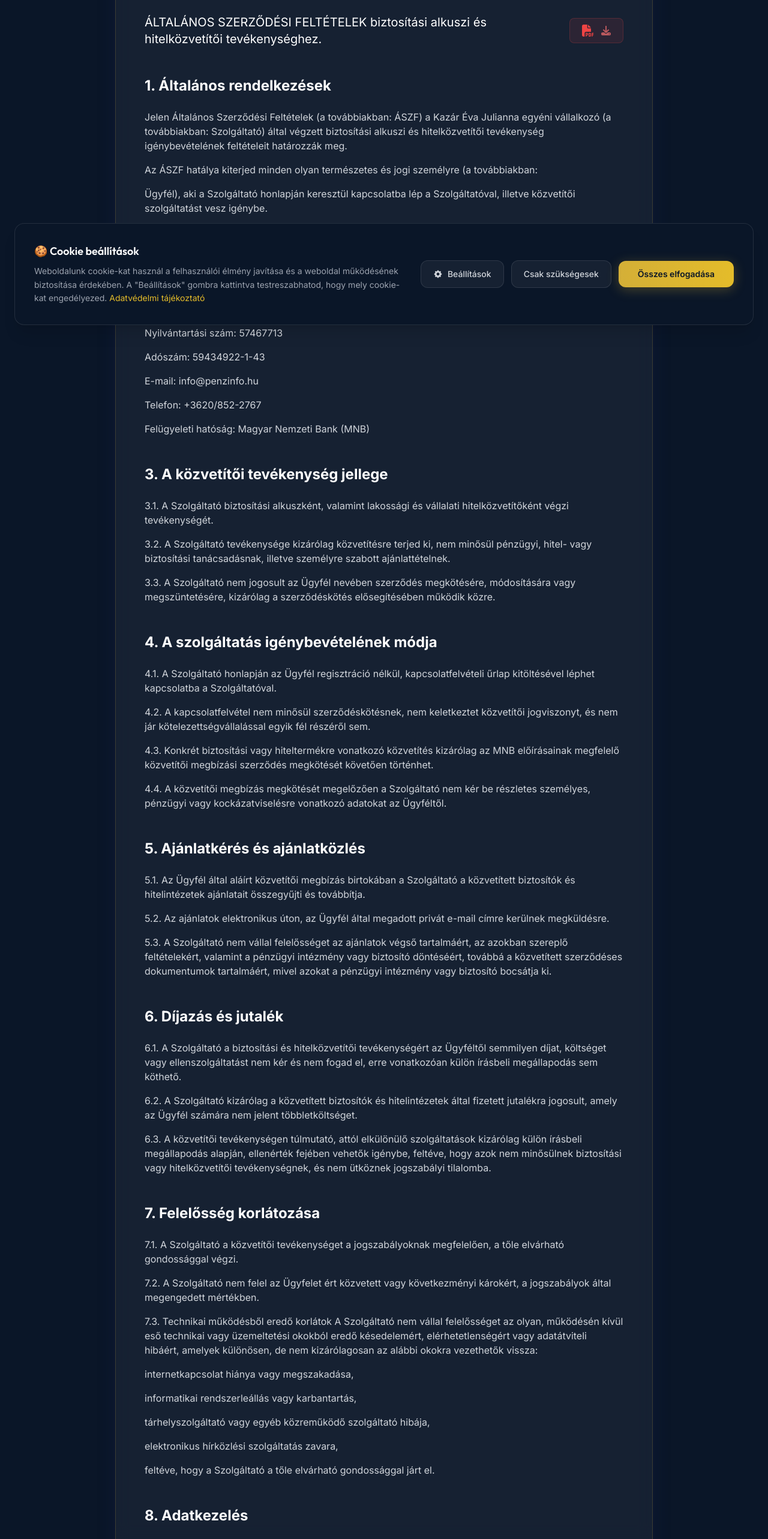
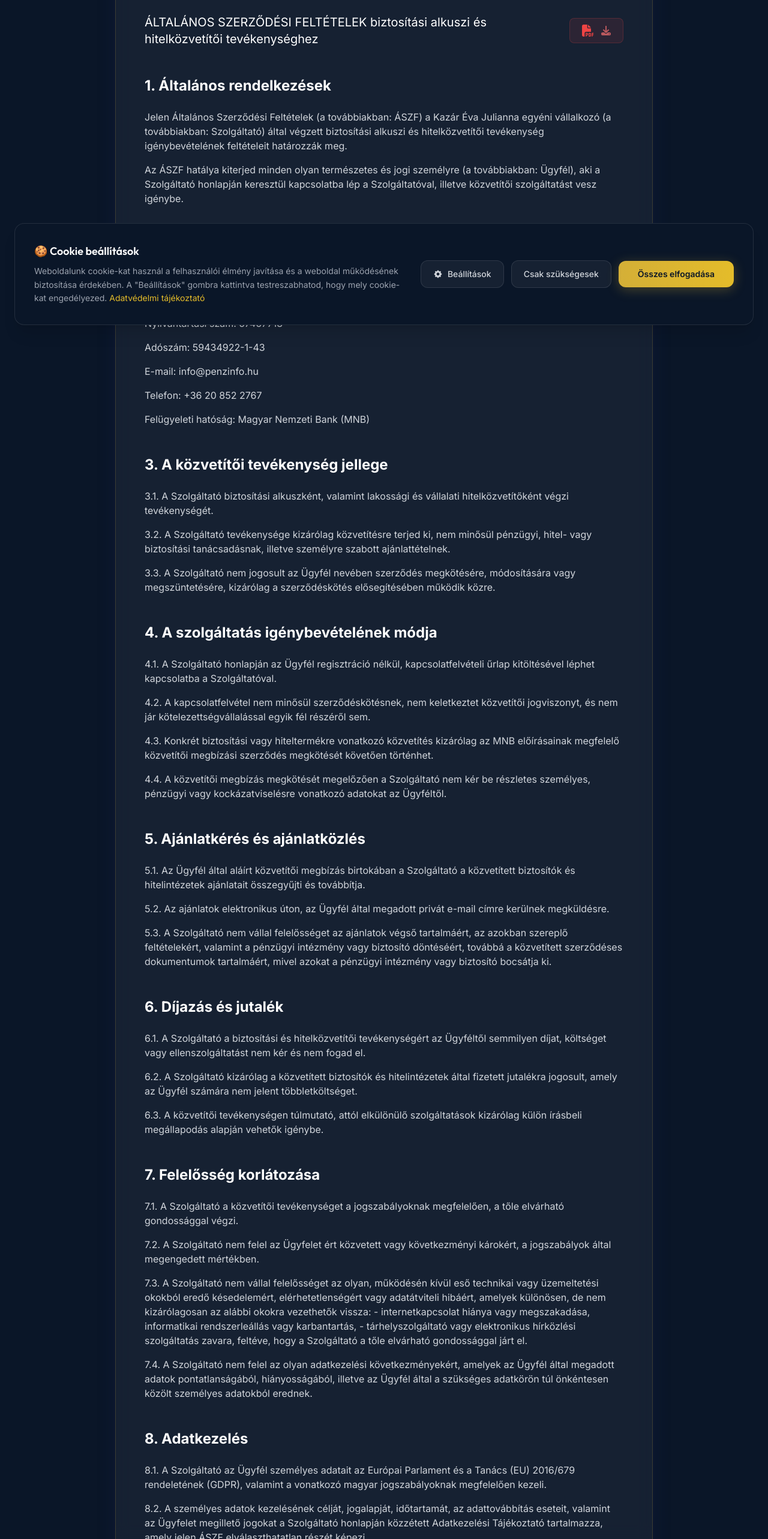
Before and after one commit to KazarGyorgy/keni_landing_nextjs, a Next.js app: page /aszf in a window 1280 px wide. Shown: the part 234-2800 px from the top of the page at 60% size. Built offline with nearby package versions, Linux system fonts and the light colour scheme.

Commit message:
ASZF update

```diff
--- a/src/app/aszf/terms-data.ts
+++ b/src/app/aszf/terms-data.ts
@@ -6,35 +6,34 @@ export interface TermSection {
 }
 
 export const termsData = {
-    lastUpdated: "2026-02-09",
+    lastUpdated: "2026-02-17",
     intro: [
-        "ÁLTALÁNOS SZERZŐDÉSI FELTÉTELEK biztosítási alkuszi és hitelközvetítői tevékenységhez."
+    "ÁLTALÁNOS SZERZŐDÉSI FELTÉTELEK biztosítási alkuszi és hitelközvetítői tevékenységhez"
 ],
     sections: [
     {
         "title": "1. Általános rendelkezések",
         "content": [
-                "Jelen Általános Szerződési Feltételek (a továbbiakban: ÁSZF) a Kazár Éva Julianna egyéni vállalkozó (a továbbiakban: Szolgáltató) által végzett biztosítási alkuszi és hitelközvetítői tevékenység igénybevételének feltételeit határozzák meg.",
-                "Az ÁSZF hatálya kiterjed minden olyan természetes és jogi személyre (a továbbiakban:",
-                "Ügyfél), aki a Szolgáltató honlapján keresztül kapcsolatba lép a Szolgáltatóval, illetve közvetítői szolgáltatást vesz igénybe."
+            "Jelen Általános Szerződési Feltételek (a továbbiakban: ÁSZF) a Kazár Éva Julianna egyéni vállalkozó (a továbbiakban:   Szolgáltató)   által   végzett   biztosítási   alkuszi   és   hitelközvetítői   tevékenység igénybevételének feltételeit határozzák meg.",
+            "Az ÁSZF hatálya kiterjed minden olyan természetes és jogi személyre (a továbbiakban: Ügyfél), aki a Szolgáltató honlapján keresztül kapcsolatba lép a Szolgáltatóval, illetve közvetítői szolgáltatást vesz igénybe."
         ]
     },
     {
         "title": "2. A Szolgáltató adatai",
         "content": [
             "Név: Kazár Éva Julianna egyéni vállalkozó",
-                "Székhely: 1096 Budapest Haller utca 23-25. A/309.",
+            "Székhely: 1096 Budapest Haller utca 23–25. A/309.",
             "Nyilvántartási szám: 57467713",
             "Adószám: 59434922-1-43",
             "E-mail: info@penzinfo.hu",
-                "Telefon: +3620/852-2767",
+            "Telefon: +36 20 852 2767",
             "Felügyeleti hatóság: Magyar Nemzeti Bank (MNB)"
         ]
     },
     {
         "title": "3. A közvetítői tevékenység jellege",
         "content": [
-                "3.1. A Szolgáltató biztosítási alkuszként, valamint lakossági és vállalati hitelközvetítőként végzi tevékenységét.",
+            "3.1.   A   Szolgáltató   biztosítási   alkuszként,   valamint   lakossági   és   vállalati   hitelközvetítőként   végzi tevékenységét.",
             "3.2. A Szolgáltató tevékenysége kizárólag közvetítésre terjed ki, nem minősül pénzügyi, hitel- vagy biztosítási tanácsadásnak, illetve személyre szabott ajánlattételnek.",
             "3.3. A Szolgáltató nem jogosult az Ügyfél nevében szerződés megkötésére, módosítására vagy megszüntetésére, kizárólag a szerződéskötés elősegítésében működik közre."
         ]
@@ -44,7 +43,7 @@ export const termsData = {
         "content": [
             "4.1. A Szolgáltató honlapján az Ügyfél regisztráció nélkül, kapcsolatfelvételi űrlap kitöltésével léphet kapcsolatba a Szolgáltatóval.",
             "4.2. A kapcsolatfelvétel nem minősül szerződéskötésnek, nem keletkeztet közvetítői jogviszonyt, és nem jár kötelezettségvállalással egyik fél részéről sem.",
-                "4.3. Konkrét biztosítási vagy hiteltermékre vonatkozó közvetítés kizárólag az MNB előírásainak megfelelő közvetítői megbízási szerződés megkötését követően történhet.",
+            "4.3.   Konkrét   biztosítási   vagy   hiteltermékre   vonatkozó   közvetítés   kizárólag   az   MNB   előírásainak megfelelő közvetítői megbízási szerződés megkötését követően történhet.",
             "4.4. A közvetítői megbízás megkötését megelőzően a Szolgáltató nem kér be részletes személyes, pénzügyi vagy kockázatviselésre vonatkozó adatokat az Ügyféltől."
         ]
     },
@@ -53,43 +52,39 @@ export const termsData = {
         "content": [
             "5.1. Az Ügyfél által aláírt közvetítői megbízás birtokában a Szolgáltató a közvetített biztosítók és hitelintézetek ajánlatait összegyűjti és továbbítja.",
             "5.2. Az ajánlatok elektronikus úton, az Ügyfél által megadott privát e-mail címre kerülnek megküldésre.",
-                "5.3. A Szolgáltató nem vállal felelősséget az ajánlatok végső tartalmáért, az azokban szereplő feltételekért, valamint a pénzügyi intézmény vagy biztosító döntéséért, továbbá a közvetített szerződéses dokumentumok tartalmáért, mivel azokat a pénzügyi intézmény vagy biztosító bocsátja ki."
+            "5.3. A Szolgáltató nem vállal felelősséget az ajánlatok végső tartalmáért, az azokban szereplő feltételekért,   valamint   a   pénzügyi   intézmény   vagy   biztosító   döntéséért,   továbbá   a   közvetített szerződéses dokumentumok tartalmáért, mivel azokat a pénzügyi intézmény vagy biztosító bocsátja ki."
         ]
     },
     {
         "title": "6. Díjazás és jutalék",
         "content": [
-                "6.1. A Szolgáltató a biztosítási és hitelközvetítői tevékenységért az Ügyféltől semmilyen díjat, költséget vagy ellenszolgáltatást nem kér és nem fogad el, erre vonatkozóan külön írásbeli megállapodás sem köthető.",
+            "6.1. A Szolgáltató a biztosítási és hitelközvetítői tevékenységért az Ügyféltől semmilyen díjat, költséget vagy ellenszolgáltatást nem kér és nem fogad el.",
             "6.2. A Szolgáltató kizárólag a közvetített biztosítók és hitelintézetek által fizetett jutalékra jogosult, amely az Ügyfél számára nem jelent többletköltséget.",
-                "6.3. A közvetítői tevékenységen túlmutató, attól elkülönülő szolgáltatások kizárólag külön írásbeli megállapodás alapján, ellenérték fejében vehetők igénybe, feltéve, hogy azok nem minősülnek biztosítási vagy hitelközvetítői tevékenységnek, és nem ütköznek jogszabályi tilalomba."
+            "6.3. A közvetítői tevékenységen túlmutató, attól elkülönülő szolgáltatások kizárólag külön írásbeli megállapodás alapján vehetők igénybe."
         ]
     },
     {
         "title": "7. Felelősség korlátozása",
         "content": [
-                "7.1. A Szolgáltató a közvetítői tevékenységet a jogszabályoknak megfelelően, a tőle elvárható gondossággal végzi.",
+            "7.1.   A   Szolgáltató   a   közvetítői   tevékenységet   a   jogszabályoknak   megfelelően,   a   tőle   elvárható gondossággal végzi.",
             "7.2. A Szolgáltató nem felel az Ügyfelet ért közvetett vagy következményi károkért, a jogszabályok által megengedett mértékben.",
-                "7.3. Technikai működésből eredő korlátok A Szolgáltató nem vállal felelősséget az olyan, működésén kívül eső technikai vagy üzemeltetési okokból eredő késedelemért, elérhetetlenségért vagy adatátviteli hibáért, amelyek különösen, de nem kizárólagosan az alábbi okokra vezethetők vissza:",
-                "internetkapcsolat hiánya vagy megszakadása,",
-                "informatikai rendszerleállás vagy karbantartás,",
-                "tárhelyszolgáltató vagy egyéb közreműködő szolgáltató hibája,",
-                "elektronikus hírközlési szolgáltatás zavara,",
-                "feltéve, hogy a Szolgáltató a tőle elvárható gondossággal járt el."
+            "7.3. A Szolgáltató nem vállal felelősséget az olyan, működésén kívül eső technikai vagy üzemeltetési okokból eredő késedelemért, elérhetetlenségért vagy adatátviteli hibáért, amelyek különösen, de nem kizárólagosan az alábbi okokra vezethetők vissza: - internetkapcsolat hiánya vagy megszakadása, informatikai   rendszerleállás   vagy   karbantartás,   -   tárhelyszolgáltató   vagy   elektronikus   hírközlési szolgáltatás zavara, feltéve, hogy a Szolgáltató a tőle elvárható gondossággal járt el.",
+            "7.4. A Szolgáltató nem felel az olyan adatkezelési következményekért, amelyek az Ügyfél által megadott   adatok   pontatlanságából,   hiányosságából,   illetve   az   Ügyfél   által   a   szükséges adatkörön túl önkéntesen közölt személyes adatokból erednek."
         ]
     },
     {
         "title": "8. Adatkezelés",
         "content": [
-                "8.1. A Szolgáltató az Ügyfél személyes adatait a hatályos jogszabályoknak megfelelően kezeli.",
-                "8.2. Az adatkezelés részletes szabályait a honlapon elérhető Adatkezelési Tájékoztató tartalmazza."
+            "8.1. A Szolgáltató az Ügyfél személyes adatait az Európai Parlament és a Tanács (EU) 2016/679 rendeletének (GDPR), valamint a vonatkozó magyar jogszabályoknak megfelelően kezeli.",
+            "8.2. A személyes adatok kezelésének célját, jogalapját, időtartamát, az adattovábbítás eseteit, valamint az Ügyfelet megillető jogokat a Szolgáltató honlapján közzétett Adatkezelési Tájékoztató tartalmazza, amely jelen ÁSZF elválaszthatatlan részét képezi.",
+            "8.3. Az Ügyfél a Szolgáltató szolgáltatásainak igénybevételével, illetve a kapcsolatfelvétellel egyidejűleg kijelenti, hogy az Adatkezelési Tájékoztatót megismerte és annak rendelkezéseit tudomásul vette."
         ]
     },
     {
         "title": "9. Panaszkezelés",
         "content": [
             "9.1. Az Ügyfél a Szolgáltató tevékenységével kapcsolatos panaszát elsődlegesen írásban, elektronikus úton, a Szolgáltató info@penzinfo.hu e-mail címére terjesztheti elő.",
-                "9.2. A Szolgáltató a panaszt a vonatkozó jogszabályi határidőkön belül kivizsgálja és írásban (emailben) megválaszolja.",
-                "9.3. Amennyiben az Ügyfél a panaszkezelés eredményével nem ért egyet, jogosult a jogszabályban meghatározott további jogorvoslati lehetőségeket igénybe venni."
+            "9.2. A Szolgáltató a panaszt a vonatkozó jogszabályi határidőkön belül kivizsgálja és írásban (e-mailben) megválaszolja."
         ]
     },
     {
@@ -102,7 +97,8 @@ export const termsData = {
         "title": "11. Záró rendelkezések",
         "content": [
             "11.1. Jelen ÁSZF-re a magyar jog rendelkezései irányadóak.",
-                "11.2. A Szolgáltató jogosult az ÁSZF-et egyoldalúan módosítani, amelyről a honlapon tájékoztatja az Ügyfeleket."
+            "11.2. A Szolgáltató jogosult az ÁSZF-et egyoldalúan módosítani, amelyről a honlapon tájékoztatja az Ügyfeleket.",
+            "Hatályos: 2026.02.17."
         ]
     }
 ]
```
Also changed, not shown: 2 other files (tests, documents, lock files or other folders). Lines whose indentation alone changed are shown as unchanged.
